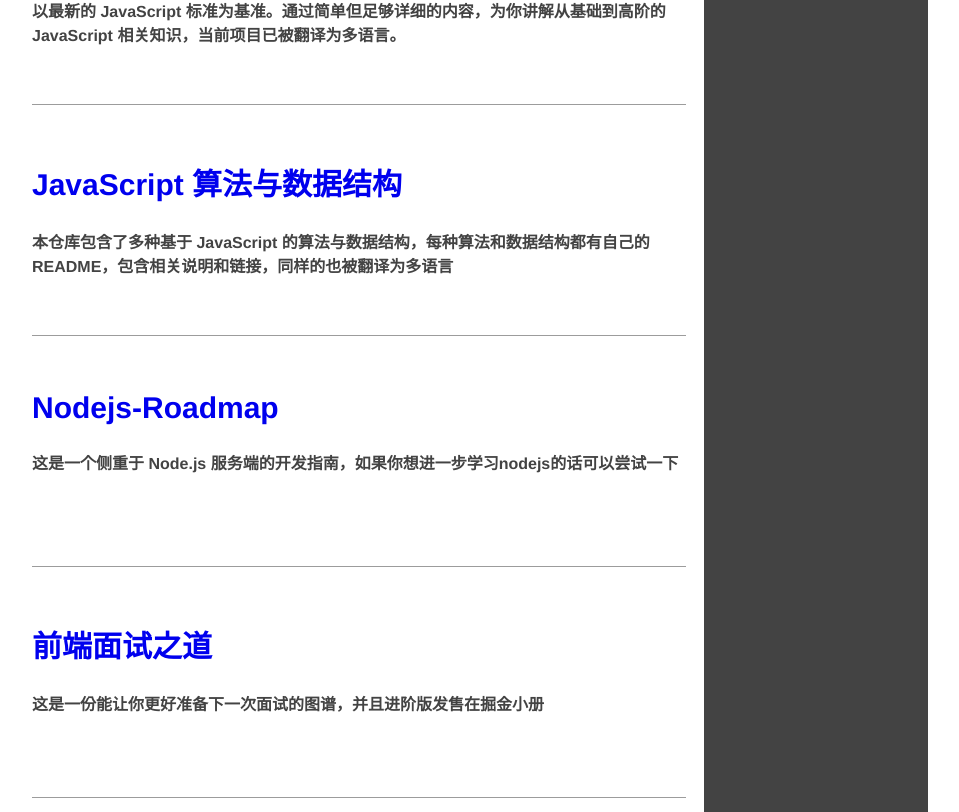
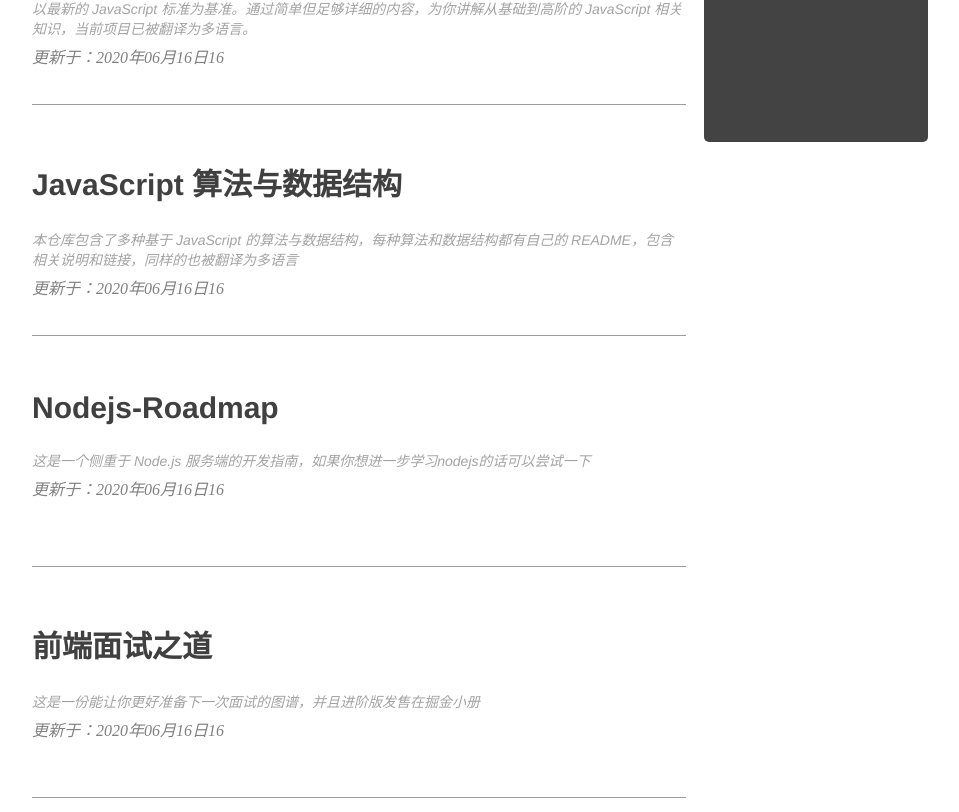
Before and after one commit to glong300/personalblog, a Vue app: page /archive in a window 1280 px wide. Shown: the part 988-1800 px from the top of the page, without its empty margins (160-1119 px from the left). Built offline with nearby package versions, Linux system fonts and the light colour scheme.

Commit message:
更新 2020年06月17日10:03:00

```diff
--- a/package.json
+++ b/package.json
@@ -10,7 +10,10 @@
   "dependencies": {
     "axios": "^0.19.2",
     "core-js": "^3.6.4",
+    "github-markdown-css": "^4.0.0",
+    "highlight.js": "^10.1.0",
     "vue": "^2.6.11",
+    "vue-markdown-loader": "^2.4.1",
     "vue-router": "^3.1.6",
     "vuex": "^3.4.0"
   },
--- a/src/App.vue
+++ b/src/App.vue
@@ -32,7 +32,6 @@
 #app {
   min-width: 1024px;
   height: 100%;
-  text-align: center;
   color: #fff;
   overflow: hidden;
   background-color: #303030;
@@ -46,11 +45,13 @@
   left: 0;
   background-color: #303030;
   z-index: 99;
+  text-align: center;
 }
 #app-content {
   width: 100%;
   min-height: calc(100vh - 10vh);
   background-color: #fff;
+  padding-bottom: 30px;
 }
 #app-footer {
   width: 100%;
--- a/src/assets/data/homeData.js
+++ b/src/assets/data/homeData.js
@@ -3,55 +3,63 @@
     {
       title: '中国科技大学课程资料',
       link: 'https://github.com/USTC-Resource/USTC-Course',
-      HomeContext: '中国科技大学课程资料'
+      HomeContext: '中国科技大学课程资料',
+      update: '更新于：2020年06月16日16'
     },
     {
       title: '浙江大学课程攻略共享计划',
       link: 'https://github.com/QSCTech/zju-icicles',
-      HomeContext: '中国科技大学课程资料'
+      HomeContext: '中国科技大学课程资料',
+      update: '更新于：2020年06月16日16'
     },
     {
       title: '现代 JavaScript 教程',
       link: 'https://github.com/javascript-tutorial/zh.javascript.info',
       HomeContext:
-        '以最新的 JavaScript 标准为基准。通过简单但足够详细的内容，为你讲解从基础到高阶的 JavaScript 相关知识，当前项目已被翻译为多语言。'
+        '以最新的 JavaScript 标准为基准。通过简单但足够详细的内容，为你讲解从基础到高阶的 JavaScript 相关知识，当前项目已被翻译为多语言。',
+      identification: 'Top',
+      update: '更新于：2020年06月16日16'
     },
     {
       title: 'JavaScript 算法与数据结构',
-      link:
-        'https://github.com/trekhleb/javascript-algorithms/blob/master/README.zh-CN.md',
+      link: 'https://github.com/trekhleb/javascript-algorithms/blob/master/README.zh-CN.md',
       HomeContext:
-        '本仓库包含了多种基于 JavaScript 的算法与数据结构，每种算法和数据结构都有自己的 README，包含相关说明和链接，同样的也被翻译为多语言'
+        '本仓库包含了多种基于 JavaScript 的算法与数据结构，每种算法和数据结构都有自己的 README，包含相关说明和链接，同样的也被翻译为多语言',
+      identification: 'Top',
+      update: '更新于：2020年06月16日16'
     },
     {
       title: 'Nodejs-Roadmap',
       link: 'https://github.com/Q-Angelo/Nodejs-Roadmap',
-      HomeContext:
-        '这是一个侧重于 Node.js 服务端的开发指南，如果你想进一步学习nodejs的话可以尝试一下'
+      HomeContext: '这是一个侧重于 Node.js 服务端的开发指南，如果你想进一步学习nodejs的话可以尝试一下',
+      update: '更新于：2020年06月16日16'
     },
     {
       title: '前端面试之道',
       link: 'https://github.com/InterviewMap/CS-Interview-Knowledge-Map',
-      HomeContext:
-        '这是一份能让你更好准备下一次面试的图谱，并且进阶版发售在掘金小册'
+      HomeContext: '这是一份能让你更好准备下一次面试的图谱，并且进阶版发售在掘金小册',
+      identification: 'Top',
+      update: '更新于：2020年06月16日16'
     },
     {
       title: '大前端面试宝典 - 图解前端',
       link: 'https://github.com/azl397985856/fe-interview',
       HomeContext:
-        '这不仅仅是一份用于求职面试的攻略，也是一份前端 er 用来检视自己，实现突破的宝典。 希望通过这个指南，大家可以打通自己的任督二脉，在前端的路上更进一步。'
+        '这不仅仅是一份用于求职面试的攻略，也是一份前端 er 用来检视自己，实现突破的宝典。 希望通过这个指南，大家可以打通自己的任督二脉，在前端的路上更进一步。',
+      update: '更新于：2020年06月16日16'
     },
     {
       title: 'FE-Interview-Questions',
       link: 'https://blog.poetries.top/FE-Interview-Questions/',
-      HomeContext: '前端面试常考问题整理，按模块知识点分类'
+      HomeContext: '前端面试常考问题整理，按模块知识点分类',
+      update: '更新于：2020年06月16日16'
     },
     {
       title: 'JavaScript 进阶问题列表',
-      link:
-        'https://github.com/lydiahallie/javascript-questions/blob/master/zh-CN/README-zh_CN.md',
+      link: 'https://github.com/lydiahallie/javascript-questions/blob/master/zh-CN/README-zh_CN.md',
       HomeContext:
-        '从基础到进阶，测试你有多了解 JavaScript，刷新你的知识，或者帮助你的 coding 面试！作者每周都会在这个仓库下更新的问题，同样的也被翻译为多语言'
+        '从基础到进阶，测试你有多了解 JavaScript，刷新你的知识，或者帮助你的 coding 面试！作者每周都会在这个仓库下更新的问题，同样的也被翻译为多语言',
+      update: '更新于：2020年06月16日16'
     }
   ]
 }
--- a/src/components/Content/ContentTitle.vue
+++ b/src/components/Content/ContentTitle.vue
@@ -23,6 +23,7 @@
   width: 100%;
   height: 400px;
   background-color: #303030;
+  text-align: center;
 }
 
 .warpper .warpper-img {
--- a/src/main.js
+++ b/src/main.js
@@ -3,6 +3,8 @@
 import router from './router'
 import store from './store'
 import Axios from 'axios'
+import 'highlight.js/styles/atom-one-dark.css'
+import 'github-markdown-css'
 
 Vue.config.productionTip = false
 
@@ -12,7 +14,7 @@
 Vue.prototype.axios = Axios
 
 // 使每次请求都会带一个 /api 前缀
-Axios.defaults.baseURL = '/api'
+// Axios.defaults.baseURL = '/api'
 
 new Vue({
   router,
--- a/src/views/Archive/ArchiveCont.vue
+++ b/src/views/Archive/ArchiveCont.vue
@@ -4,7 +4,7 @@
       <div class="war-content">
         <h3 class="war-title">目录</h3>
         <div v-for="(item, index) in blogsData" :key="index" class="war-blogs">
-          <font color="blue">{{item.archiveDate}}</font>
+          <font color="blue">[{{item.archiveDate}}]</font>
           <a :href="item.link" :class="[index==0?'':'notop']">
             <font color="#EE0000" v-show="index==0">【置顶】</font>
             {{item.archiveTitle}}
@@ -32,15 +32,15 @@
     getArchiveData() {
       this.blogsData = ArchiveData.archiveData
       // let _this = this
-      // this.axios
-      //   .get('/api/archiveData.json')
-      //   .then(function(response) {
-      //     console.log(response)
-      //     _this.blogsData = response.data.archiveData
-      //   })
-      //   .catch(function(error) {
-      //     console.log(error)
-      //   })
+      this.axios
+        .get('/api/archiveData.json')
+        .then(function(response) {
+          console.log(response)
+          _this.blogsData = response.data.archiveData
+        })
+        .catch(function(error) {
+          console.log(error)
+        })
     }
   }
 }
@@ -97,10 +97,14 @@
   white-space: nowrap; /*不允许换行*/
   overflow: hidden; /*超出隐藏*/
   text-overflow: ellipsis; /*文本超出三点代替*/
+  font-weight: 450;
+}
+.war-blogs a:hover {
+  color: #0085a1;
 }
 
 .war-blogs a.notop {
-  margin-left: 12px;
+  margin-left: 6px;
 }
 
 .warpper .war-label {
--- a/src/views/Home/HomeContent.vue
+++ b/src/views/Home/HomeContent.vue
@@ -4,12 +4,13 @@
       <div class="container-content">
         <div v-for="(item, index) in articleData" :key="index" class="cont-card">
           <a :href="item.link">
-            <h2>
+            <div class="content-txt">{{item.HomeContext}}</div>
+            <h2 class="h2">
               <font color="#EE0000" v-show="index==0">[置顶]</font>
               {{item.title}}
             </h2>
-            <div class="content-txt">{{item.HomeContext}}</div>
           </a>
+          <p class="post-meta">{{item.update}}</p>
         </div>
       </div>
       <div class="container-label"></div>
@@ -54,18 +55,12 @@
   flex-direction: row;
   justify-content: space-between;
   justify-items: center;
-  padding-bottom: 30px;
 }
 
 .container-content {
   width: 73%;
   height: 100%;
   text-align: left;
-}
-
-.container-content .content-txt {
-  font-size: 16px;
-  color: #434343;
 }
 
 .container-content .cont-card {
@@ -75,7 +70,7 @@
   display: flex;
   flex-direction: column;
   align-items: flex-start;
-  justify-content: space-between;
+  /* justify-content: space-between; */
   border-bottom: 1px solid rgb(156, 156, 156);
 }
 
@@ -83,15 +78,48 @@
   text-decoration: none;
   font-weight: 700;
   font-size: 30px;
+  display: flex;
+  /* flex-direction: column; */
+  flex-wrap: wrap-reverse;
 }
 
-.container-content .cont-card a h2 {
+.container-content .cont-card a .h2 {
+  width: 100%;
   font-weight: 700;
   font-size: 30px;
+  color: #404040;
+}
+
+.container-content .cont-card a .content-txt {
+  width: 100%;
+  font-size: 14px;
+  font-style: italic;
+  color: #a3a3a3;
+  font-weight: 400;
+}
+
+.container-content > .cont-card a .content-txt:hover + h2 {
+  color: #0085a1;
+}
+
+.container-content .cont-card a .content-txt:hover {
+  color: #0085a1;
+}
+.container-content .cont-card a h2:hover {
+  color: #0085a1;
+}
+
+.post-meta {
+  font-family: Lora, 'Times New Roman', serif;
+  color: gray;
+  font-size: 16px;
+  font-style: italic;
+  margin-top: 6px;
 }
 
 .container .container-label {
   width: 25%;
+  height: 700px;
   background-color: #434343;
   border-radius: 5px;
 }
--- a/src/views/MyBookList/MyBookList.vue
+++ b/src/views/MyBookList/MyBookList.vue
@@ -7,23 +7,80 @@
         </h1>
       </template>
     </ContentTitle>
+    <!-- <div class="markdown-body">
+      <div class="book-list">
+      </div>
+    </div> -->
   </div>
 </template>
 
 <script>
 import ContentTitle from './../../components/Content/ContentTitle'
+
 export default {
   name: 'MyBookList',
   data() {
     return {
-      msg: 'MyBookList'
+      msg: 'MyBookList',
+      bookList: '',
+      // code: Code
     }
   },
   components: {
-    ContentTitle
+    ContentTitle,
+    // Code
+  },
+  mounted() {
+    // let _this = this
+    // this.axios
+    //   .get('/data/a.md')
+    //   .then(function(res) {
+    //     _this.bookList = res.data
+    //     console.log(res)
+    //   })
+    //   .catch(function(error) {
+    //     console.log(error)
+    //   })
   }
 }
 </script>
 
-<style scoped>
+<style>
+.book-list {
+  width: 55vw;
+  height: 100%;
+  margin: 0 auto;
+  color: #424242;
+  font-size: 16px;
+}
+
+.book-list p {
+  line-height: 32px;
+  color: #2c3e50;
+}
+
+.book-list p code {
+  display: inline;
+  background-color: rgba(0, 0, 0, 0.1);
+  padding: 2px 10px 3px 10px;
+  border-radius: 3px;
+  font-size: 16px;
+  line-height: 16px;
+}
+.book-list pre {
+  width: 100%;
+  height: 100%;
+  overflow: hidden;
+  margin: 20px 0;
+  padding: 0;
+}
+
+.book-list pre .language-js {
+  padding: 1.25rem 1.5rem;
+  background-color: #282c34;
+  border-radius: 6px;
+  overflow: auto;
+  color: rgb(219, 219, 219);
+  display: block;
+}
 </style>
--- a/vue.config.js
+++ b/vue.config.js
@@ -16,10 +16,23 @@
       }
     }
   },
+  chainWebpack: (config) => {
+    config.module
+      .rule('md')
+      .test(/\.md/)
+      .use('vue-loader')
+      .loader('vue-loader')
+      .end()
+      .use('vue-markdown-loader')
+      .loader('vue-markdown-loader/lib/markdown-compiler')
+      .options({
+        raw: true
+      })
+  },
   // 配置代理
   devServer: {
     // proxy: 'http: localhost:8080',
-    open: true,
+    open: true
     // host: 'localhost',
     // port: '8080',
     // hotOnly: false,
```
Also changed, not shown: public/index.html (+8 -2 lines), 1 other file (tests, documents, lock files or other folders).
